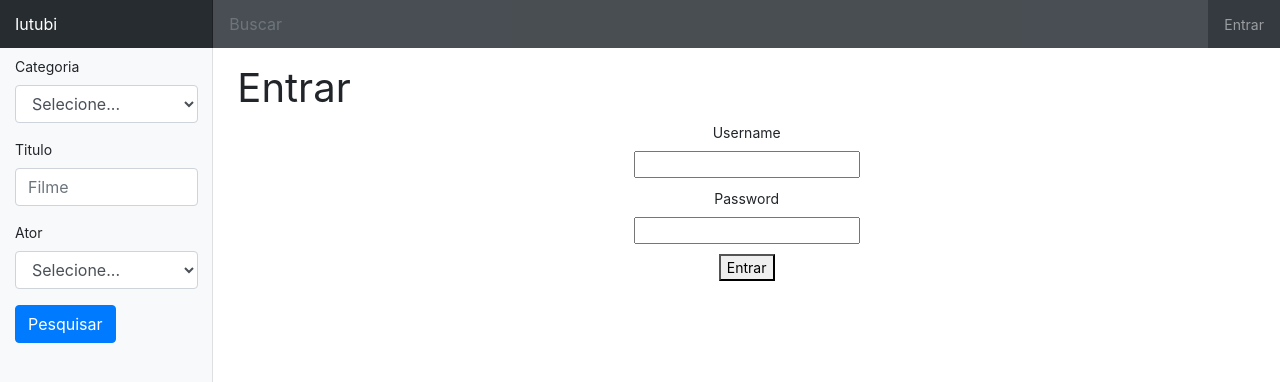
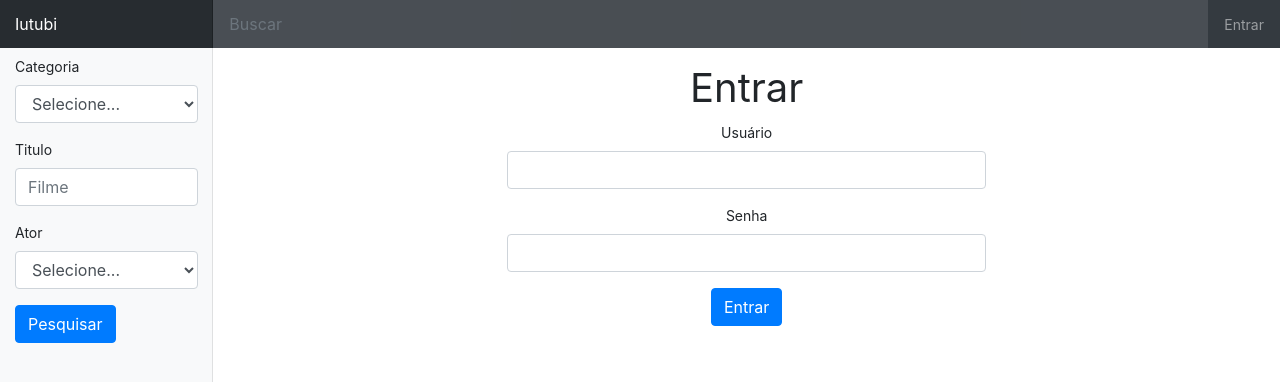
Before and after one commit to edilsoncichon/movie-rental-fullstack-java-vue, a Vue app: page /login in a window 1280 px wide. Shown: the top 382 px of the page. Built offline with nearby package versions, Linux system fonts and the light colour scheme.

Commit message:
Login logical refactor, disacouple of component.

```diff
--- a/src/pages/front/Login.vue
+++ b/src/pages/front/Login.vue
@@ -1,12 +1,16 @@
 <template>
   <div class="component-login">
     <h1>{{ title }}</h1>
-    <form action="login" method="post" v-on:submit.prevent="handleLogin">
-      <label for="username">Username</label>
-      <input type="text" name="username" id="username" v-model="username"/>
-      <label for="password">Password</label>
-      <input type="password" name="password" id="password" v-model="password"/>
-      <button type="submit">Entrar</button>
+    <form v-on:submit.prevent="handleLogin" class="col-md-6 offset-3">
+      <div class="form-group">
+        <label for="username">Usuário</label>
+        <input type="text" name="username" id="username" v-model="username" class="form-control"/>
+      </div>
+      <div class="form-group">
+        <label for="password">Senha</label>
+        <input type="password" name="password" id="password" v-model="password" class="form-control"/>
+      </div>
+      <button type="submit" class="btn btn-primary">Entrar</button>
     </form>
     <alert :message="messageValidate" v-if="messageValidate" />
   </div>
@@ -14,11 +18,18 @@
 
 <script>
 import Alert from '@/components/Alerts'
-import { handleLogin } from '@/services/Authentication'
+import AuthService from '@/services/Authentication'
 export default {
   name: 'Login',
   methods: {
-    handleLogin
+    handleLogin: function () {
+      if (AuthService.handleLogin(this.$data)) {
+        this.messageValidate = ''
+        this.$router.push({name: 'back.dashboard'})
+      } else {
+        this.messageValidate = 'Login inválido!'
+      }
+    }
   },
   components: { Alert },
   data () {
@@ -39,6 +50,7 @@ export default {
 h1, h2 {
   font-weight: normal;
   margin-bottom: 10px;
+  text-align: center;
 }
 form {
   text-align: center;
--- a/src/services/Authentication.js
+++ b/src/services/Authentication.js
@@ -1,15 +1,14 @@
 'use strict'
 
-export function handleLogin () {
-  let vm = this
-  if (this.username === 'ecichon' && this.password === '123456') {
-    vm.messageValidate = ''
-    vm.$router.push({name: 'back.dashboard'})
-  } else {
-    vm.messageValidate = 'Login inválido!'
+function AuthenticationService () {
+  return {
+    handleLogin: function handleLogin (data) {
+      return (data.username === 'ecichon' && data.password === '123456')
+    },
+    handleLogout: function handleLogout (data) {
+      console.error('//TODO Implements logout')
+    }
   }
 }
 
-export function handleLogout () {
-  console.error('//TODO Implements logout')
-}
+export default AuthenticationService()
```
